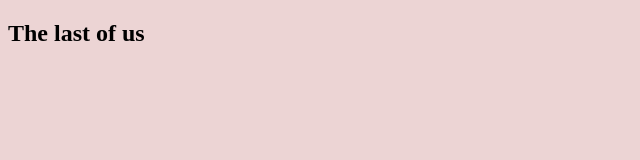
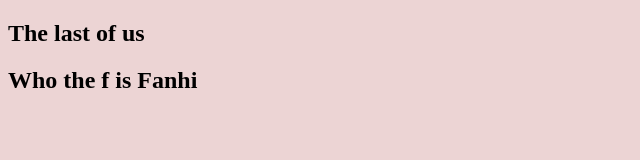
Before and after one commit to mleonyx/learning, a plain HTML site: page index.html in a window 1280 px wide. Shown: the whole page, without its empty margins (0-640 px from the left). Drawn offline with Linux system fonts and the light colour scheme.

Commit message:
finding Fanhi

```diff
--- a/index.html
+++ b/index.html
@@ -8,6 +8,8 @@
 </head>
 <body>
     <h2>The last of us</h2>
+    <h2>Who the f is Fanhi</h2>
+
 </body>
 <script src="assets/js/script.js"></script>
 </html>
```
